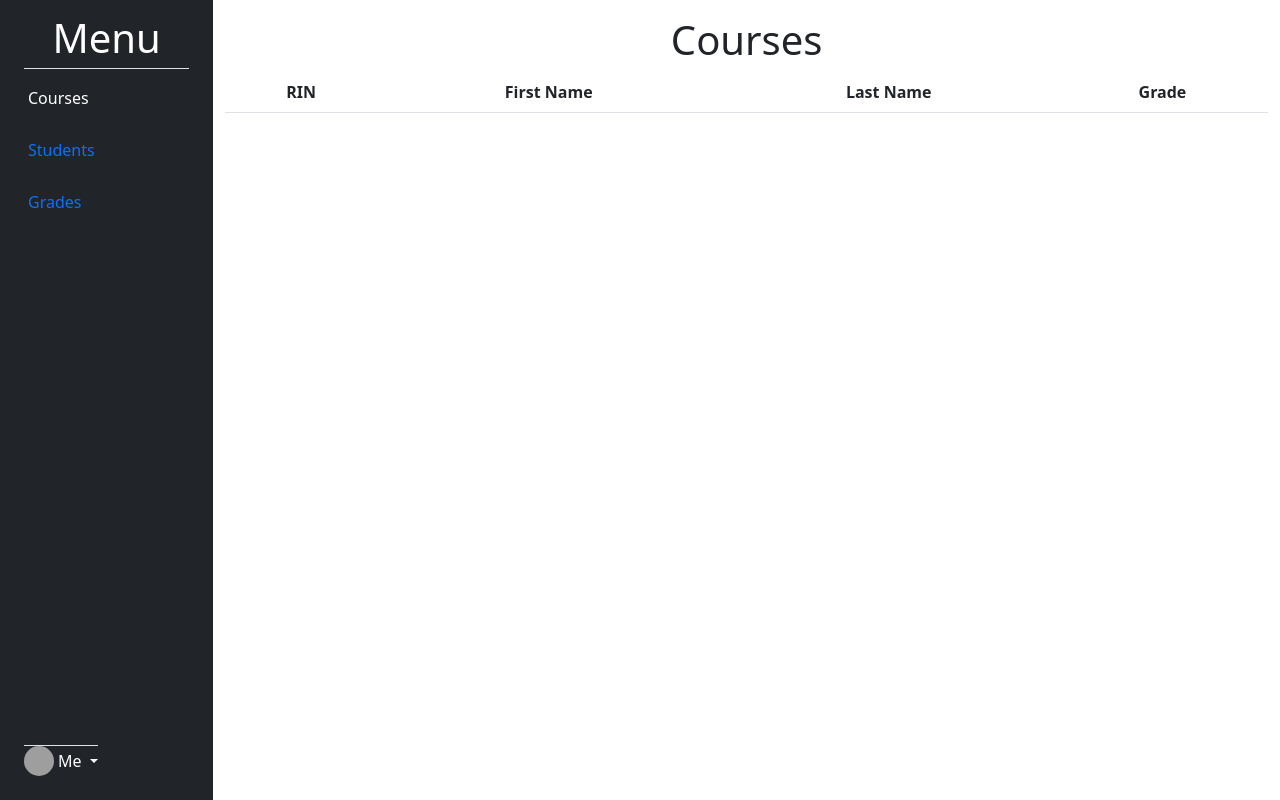
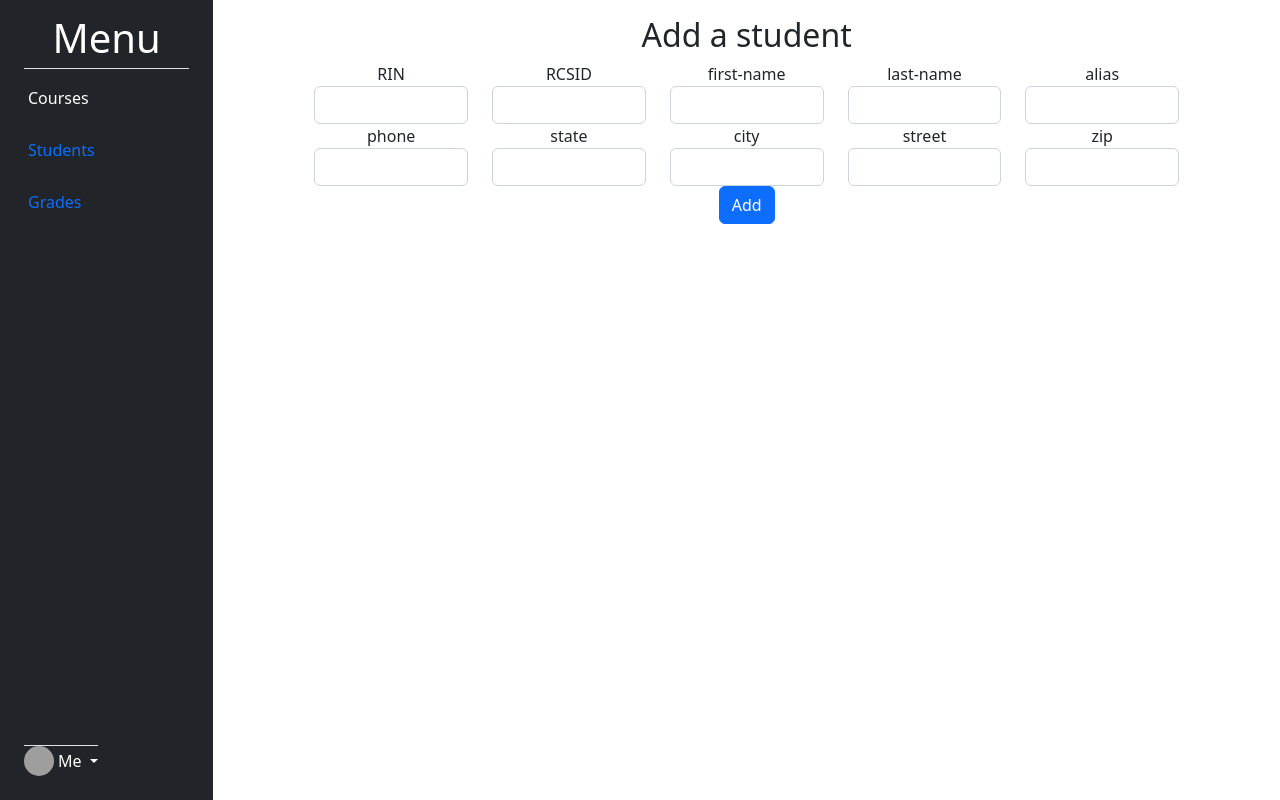
Before and after one commit to liny18/Web-Dev1, a PHP site: page /test.html in a window 1280 px wide. Run offline with PHP 8.4, Linux system fonts and the light colour scheme; lists and menus that the app fills with data are empty; grey boxes are pictures that could not be loaded.

Commit message:
reformat add students form

```diff
--- a/lab7/grades.php
+++ b/lab7/grades.php
@@ -105,7 +105,7 @@
               <h2>Add a grade</h2>
             </div>
             <form action="includes/addGrades.php" method="post">
-              <div class="row">
+              <div class="row justify-content-center">
                 <div class="col-2">
                   <label for="id">id</label>
                   <input type="text" class="form-control" name="id" id="id">
--- a/lab7/test.html
+++ b/lab7/test.html
@@ -62,20 +62,61 @@
         <div class="col py-3 text-center">
             <div class="row">
                 <div class="col-12">
-                  <h1>Courses</h1>
+                  <h2>Add a student</h2>
                 </div>
-              </div>
-              <div class="row">
-                <div class="col-12">
-                  <table class="table table-striped">
-                    <thead>
-                      <tr>
-                        <th scope="col">RIN</th>
-                        <th scope="col">First Name</th>
-                        <th scope="col">Last Name</th>
-                        <th scope="col">Grade</th>
-                      </tr>
-                    </thead>
+                <form action="includes/addStudents.php" method="post">
+                  <div class="row justify-content-center">
+                    <div class="col-2">
+                      <label for="RIN">RIN</label>
+                      <input type="text" class="form-control" name="RIN" id="RIN">
+                    </div>
+                    <div class="col-2">
+                      <label for="RCSID">RCSID</label>
+                      <input type="text" class="form-control" name="RCSID" id="RCSID">
+                    </div>
+                    <div class="col-2">
+                      <label for="first-name">first-name</label>
+                      <input type="text" class="form-control" name="first-name" id="first-name">
+                    </div>
+                    <div class="col-2">
+                      <label for="last-name">last-name</label>
+                      <input type="text" class="form-control" name="last-name" id="last-name">
+                    </div>
+                    <div class="col-2">
+                      <label for="alias">alias</label>
+                      <input type="text" class="form-control" name="alias" id="alias">
+                    </div>
+                </div>
+                <div class="row justify-content-center">
+                    <div class="col-2">
+                    <label for="phone">phone</label>
+                    <input type="text" class="form-control" name="phone" id="phone">
+                    </div>
+                    <div class="col-2">
+                    <label for="state">state</label>
+                    <input type="text" class="form-control" name="state" id="state">
+                    </div>
+                    <div class="col-2">
+                    <label for="city">city</label>
+                    <input type="text" class="form-control" name="city" id="city">
+                    </div>
+                    <div class="col-2">
+                    <label for="street">street</label>
+                    <input type="text" class="form-control" name="street" id="street">
+                    </div>
+                    <div class="col-2">
+                    <label for="zip">zip</label>
+                    <input type="text" class="form-control" name="zip" id="zip">
+                    </div>
+                  </div>
+                    <div class="row">
+                      <div class="col-12">
+                        <button type="submit" class="btn btn-primary">Add</button>
+                      </div>
+                    </div>
+                </form>
+            </div>
+
         </div>
     </div>
 </div>
```
Also changed, not shown: lab7/students.php (+13 -11 lines).
